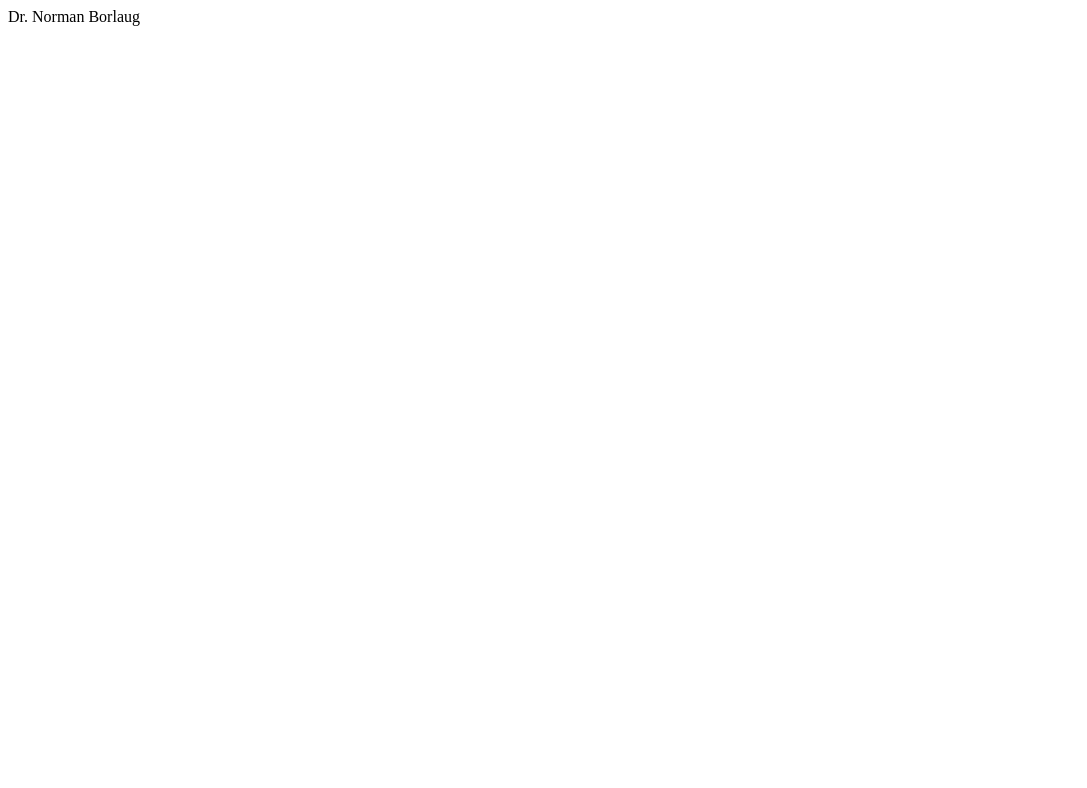
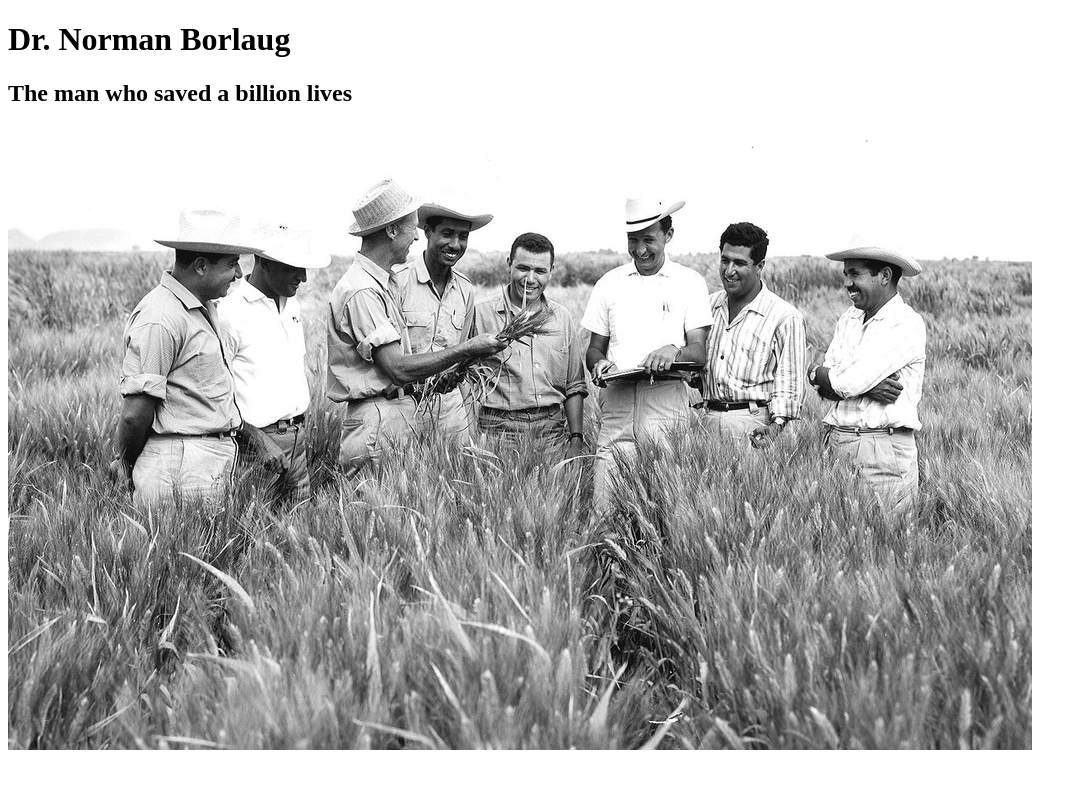
Before and after one commit to sergeialimov/tribute-page, a plain HTML site: page index.html in a window 1280 px wide. Shown: the whole page, without its empty margins (0-1087 px from the left). Drawn offline with Linux system fonts and the light colour scheme.

Commit message:
add user story 3 and 4

```diff
--- a/index.html
+++ b/index.html
@@ -5,7 +5,12 @@
   </head>
   <body>
     <div id="main">
-      <div id="title">Dr. Norman Borlaug
+      <div id="title">
+        <h1>Dr. Norman Borlaug</h1>
+        <h2>The man who saved a billion lives</h2>
+      </div>
+      <div id="img-div">
+        <img id="image" src='img-1.jpg'>
       </div>
     </div>
   </body>
```
Also changed, not shown: img-1.jpg (added).
